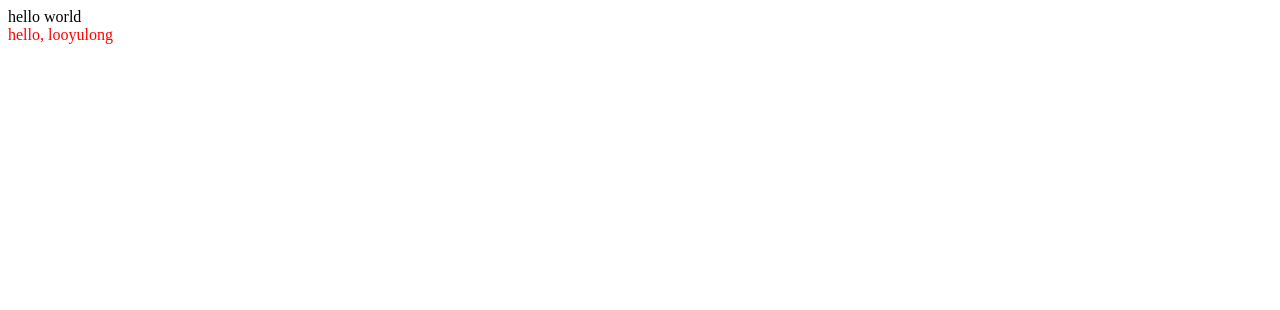
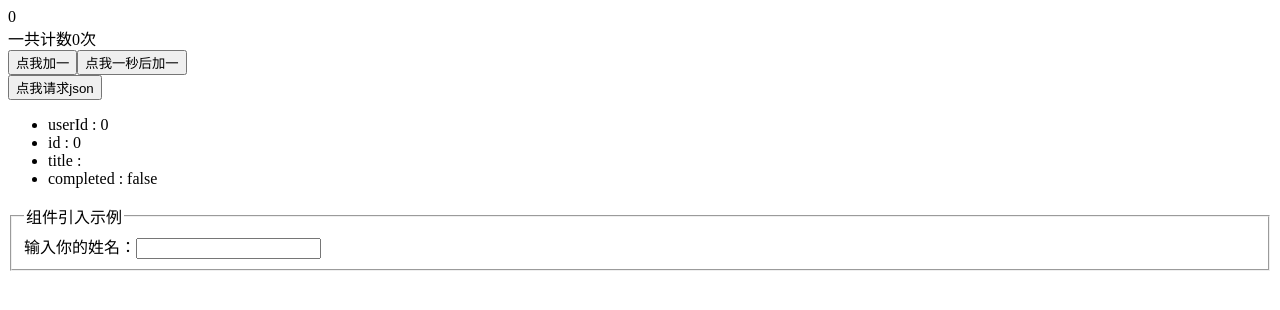
Before and after one commit to tornoda/vue-parcel-scaffold, a Vue app: page /home in a window 1280 px wide. Shown: the top 310 px of the page. Built offline with nearby package versions, Linux system fonts and the light colour scheme.

Commit message:
新增vuex

```diff
--- a/index.html
+++ b/index.html
@@ -1,13 +1,13 @@
 <!DOCTYPE html>
 <html lang="en">
-  <head>
-    <meta charset="UTF-8" />
-    <meta name="viewport" content="width=device-width, initial-scale=1.0" />
-    <meta http-equiv="X-UA-Compatible" content="ie=edge" />
+<head>
+    <meta charset="UTF-8"/>
+    <meta name="viewport" content="width=device-width, initial-scale=1.0"/>
+    <meta http-equiv="X-UA-Compatible" content="ie=edge"/>
     <title>vue parcel</title>
-  </head>
-  <body>
-    <div id="app"></div>
-    <script src="index.js"></script>
-  </body>
+</head>
+<body>
+<div id="app"></div>
+<script src="./index.js"></script>
+</body>
 </html>
--- a/index.js
+++ b/index.js
@@ -1,6 +1,12 @@
 import Vue from "vue";
+import Vuex from "vuex";
 import App from "./src/App.vue";
+import createStore from "./src/store/index";
+
+Vue.use(Vuex);
+const store = createStore();
 
 new Vue({
-  render: h => h(App)
+    store,
+    render: h => h(App)
 }).$mount("#app");
--- a/package.json
+++ b/package.json
@@ -14,7 +14,9 @@
     "vue-template-compiler": "^2.6.10"
   },
   "dependencies": {
+    "es6-promise": "^4.2.8",
     "vue": "^2.6.10",
-    "vue-hot-reload-api": "^2.3.3"
+    "vue-hot-reload-api": "^2.3.3",
+    "vuex": "^3.1.1"
   }
 }
--- a/src/App.vue
+++ b/src/App.vue
@@ -1,16 +1,16 @@
 <template>
     <div>
-    hello world
-    <HelloWorld></HelloWorld>
+        <Home></Home>
     </div>
 </template>
 
 <script>
     import Vue from "vue";
-import HelloWorld from "./components/Helloworld.vue";
+    import Home from "./pages/Home";
+
     export default Vue.extend({
         components: {
-    HelloWorld
+            Home
         }
     });
 </script>
--- /dev/null
+++ b/src/api/home.js
@@ -0,0 +1,7 @@
+export const getOnlineTodo = (num) => {
+    return fetch('https://jsonplaceholder.typicode.com/todos/' + num)
+        .then(response => {
+                return Promise.resolve(response.json())
+            }
+        )
+};
--- /dev/null
+++ b/src/api/index.js
@@ -0,0 +1,5 @@
+import * as home from './home.js'
+
+export default {
+    home,
+}
--- a/src/components/Helloworld.vue
+++ b/src/components/Helloworld.vue
@@ -1,15 +1,20 @@
 <template>
-  <div class="tips" @click="handleClick">{{msg}}</div>
+    <div class="tips" @click="handleMsgClick">hello, {{msg}}</div>
 </template>
 
 <script>
     import Vue from "vue";
+
     export default Vue.extend({
         name: "HelloWorld",
-  data: () => ({ msg: "hello, looyulong" }),
+        props: {
+            msg: {
+                type: String,
+                default: "world"
+            }
+        },
         methods: {
-      handleClick() {
-
+            handleMsgClick() {
                 alert(this.msg)
             }
         }
--- /dev/null
+++ b/src/pages/Home.vue
@@ -0,0 +1,78 @@
+<template>
+    <div>
+        <div>{{count}}</div>
+        <div>{{counterString}}</div>
+        <button @click="handleAddClick">点我加一</button>
+        <button @click="handleAsyncAddClick">点我一秒后加一</button>
+        <div>
+            <button @click="handleGetTodoClick">点我请求json</button>
+        </div>
+        <ul>
+            <li v-for="(val, key) in onlineTodo">{{`${key} : ${val}`}}</li>
+        </ul>
+        <fieldset>
+            <legend>
+                组件引入示例
+            </legend>
+            输入你的姓名：<input type="text" v-model="inputName">
+            <hello-world :msg="inputName" v-if="inputName"></hello-world>
+        </fieldset>
+    </div>
+</template>
+
+<script>
+    import HelloWorld from "../components/Helloworld";
+    import {mapActions, mapGetters, mapMutations, mapState} from "vuex";
+
+    export default {
+
+        components: {
+            HelloWorld
+        },
+
+        data: () => ({
+            inputName: ""
+        }),
+
+        computed: {
+
+            ...mapState({
+                count: state => state.home.count,
+                onlineTodo: state => state.home.onlineTodo
+            }),
+
+            // getter
+            ...mapGetters({
+                counterString: "home/counterString"
+            })
+
+        },
+
+        methods: {
+            handleAddClick() {
+                this.increase(2);
+            },
+            handleAsyncAddClick() {
+                this.asyncIncrease(2)
+            },
+            handleGetTodoClick() {
+                this.getOnlineTodo(this.count)
+            },
+
+            // 同步mutations
+            ...mapMutations({
+                increase: "home/increase"
+            }),
+
+            // 异步actions
+            ...mapActions({
+                asyncIncrease: "home/asyncIncrease",
+                getOnlineTodo: "home/getOnlineTodo"
+            }),
+
+        }
+    };
+</script>
+
+<style lang="scss" scoped>
+</style>
--- /dev/null
+++ b/src/store/home.js
@@ -0,0 +1,63 @@
+import {getOnlineTodo} from "../api/home"
+
+const state = {
+    count: 0,
+    onlineTodo: {
+        userId: 0,
+        id: 0,
+        title: '',
+        completed: false
+    },
+};
+
+
+const getters = {
+
+    counterString: ({count}) => {
+        return `一共计数${count}次`;
+    },
+
+};
+
+
+const mutations = {
+
+    increase(state, payload) {
+        state.count += payload;
+    },
+
+    showOnlineTodo(state, payload) {
+        state.onlineTodo = {
+            ...state.onlineTodo,
+            ...payload
+        }
+    },
+};
+
+
+const actions = {
+
+    asyncIncrease(ctx, payload) {
+        setTimeout(() => {
+            ctx.commit("increase", payload);
+        }, 1000);
+    },
+
+    getOnlineTodo(ctx, payload) {
+        getOnlineTodo(payload).then(res => {
+            ctx.commit("showOnlineTodo", res)
+        }).catch(() => {
+            // err
+        })
+    }
+
+};
+
+
+export default {
+    namespaced:true,
+    state,
+    getters,
+    mutations,
+    actions
+};
--- /dev/null
+++ b/src/store/index.js
@@ -0,0 +1,10 @@
+import Vuex from "vuex";
+import home from "./home.js";
+
+export default () => {
+    return new Vuex.Store({
+        modules: {
+            home
+        }
+    });
+};
```
Also changed, not shown: 2 other files (tests, documents, lock files or other folders). Lines whose indentation alone changed are shown as unchanged.
